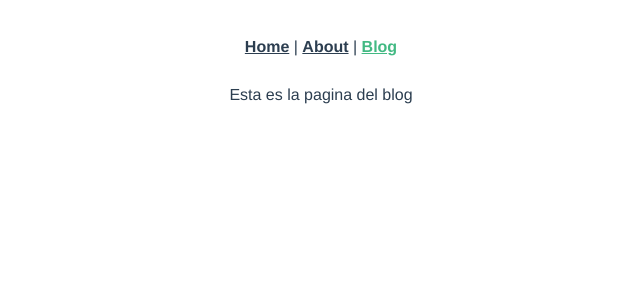
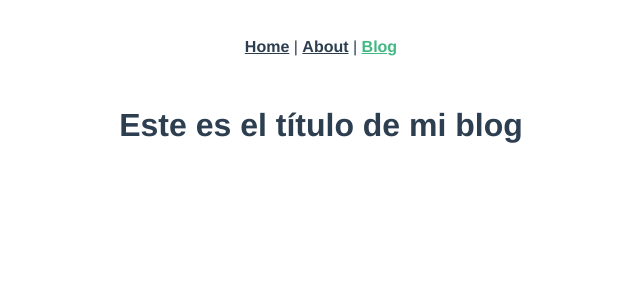
Before and after one commit to joselsvp/router-practica, a Vue app: page /blog in a window 1280 px wide. Shown: the top 300 px of the page, without its empty margins (319-959 px from the left). Built offline with nearby package versions, Linux system fonts and the light colour scheme.

Commit message:
add component Titulo

```diff
--- /dev/null
+++ b/src/components/Titulo.vue
@@ -0,0 +1,16 @@
+<template>
+  <h1>{{texto}}</h1>
+</template>
+
+<script>
+export default {
+    props: {
+        texto: String
+    }
+
+}
+</script>
+
+<style>
+
+</style>
--- a/src/views/Blog.vue
+++ b/src/views/Blog.vue
@@ -1,9 +1,14 @@
 <template>
-  Esta es la pagina del blog
+  <Titulo texto = 'Este es el título de mi blog'/>
 </template>
 
 <script>
+
+import Titulo from '../components/Titulo.vue'
 export default {
+    components: {
+        Titulo
+    }
 
 }
 </script>
```
